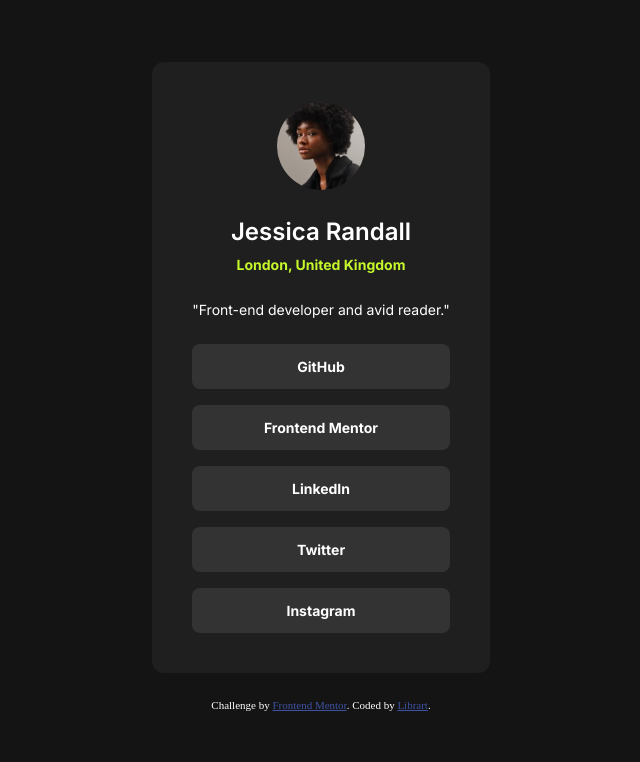
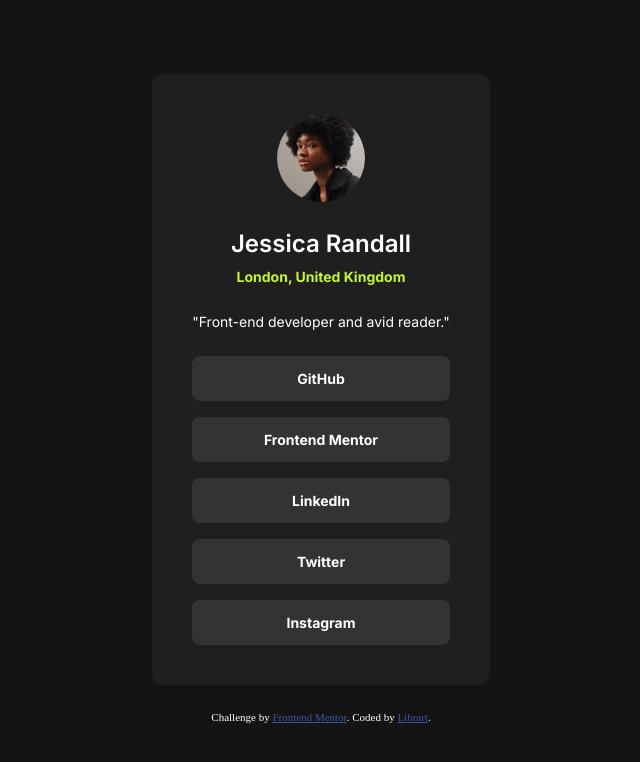
Before and after one commit to librart/social-links-profile, a plain HTML site: page index.html in a window 1280 px wide. Shown: the whole page, without its empty margins (319-959 px from the left). Drawn offline with Linux system fonts and the light colour scheme.

Commit message:
Adding padding to body, etc

```diff
--- a/index.html
+++ b/index.html
@@ -21,8 +21,8 @@
         <img src="./assets/images/avatar-jessica.jpeg" alt="Avatar of Jessica" />
 
         <div class="profile">
-          <h2>Jessica Randall</h2>
-          <h3>London, United Kingdom</h3>
+          <h1>Jessica Randall</h1>
+          <h2>London, United Kingdom</h2>
         </div>
 
         <p>"Front-end developer and avid reader."</p>
--- a/style.css
+++ b/style.css
@@ -80,6 +80,7 @@
   flex-direction: column;
   align-items: center;
   justify-content: center;
+  padding: 24px;
   background-color: hsl(0, 0%, 8%);
 }
 
@@ -108,17 +109,19 @@
   gap: 0.25rem;
 }
 
-.card .profile h2 {
+.card .profile h1 {
   font: 600 1.5rem "Inter", serif;
   line-height: 1.5;
   letter-spacing: 0;
+  text-align: center;
   color: hsl(0, 0%, 100%);
 }
 
-.card .profile h3 {
+.card .profile h2 {
   font: 700 0.875rem "Inter", serif;
   line-height: 1.5;
   letter-spacing: 0;
+  text-align: center;
   color: hsl(75, 94%, 57%);
 }
 
@@ -159,7 +162,7 @@
   font-size: 11px;
   text-align: center;
   color: hsl(0, 0%, 100%);
-  margin: 24px;
+  margin-top: 24px;
 }
 .attribution a {
   color: hsl(228, 45%, 44%);
```
